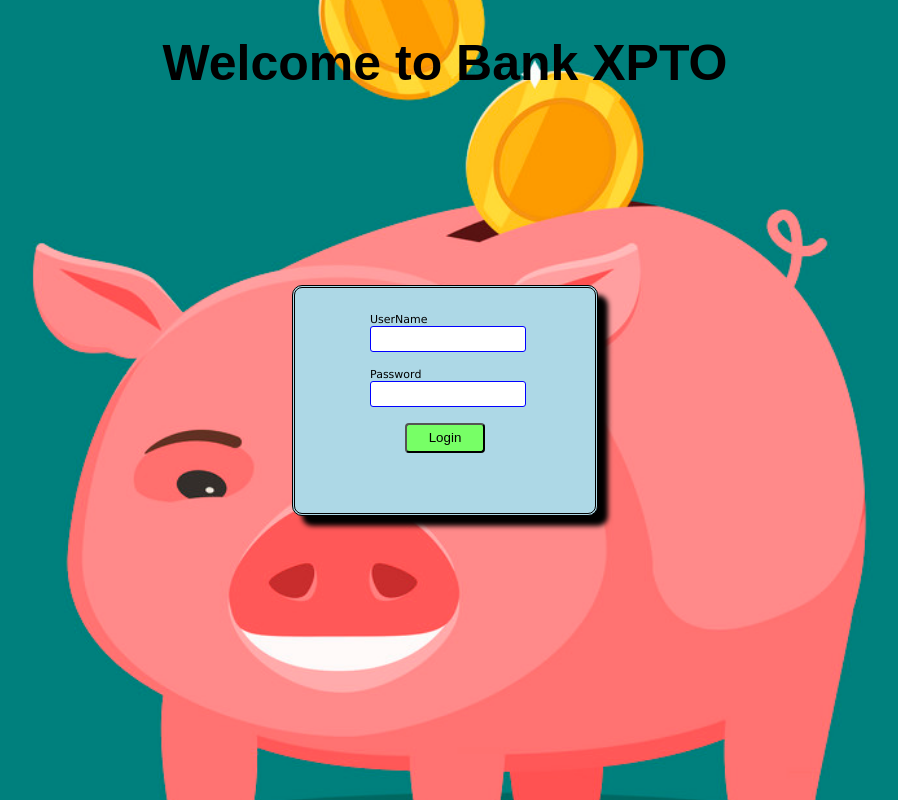
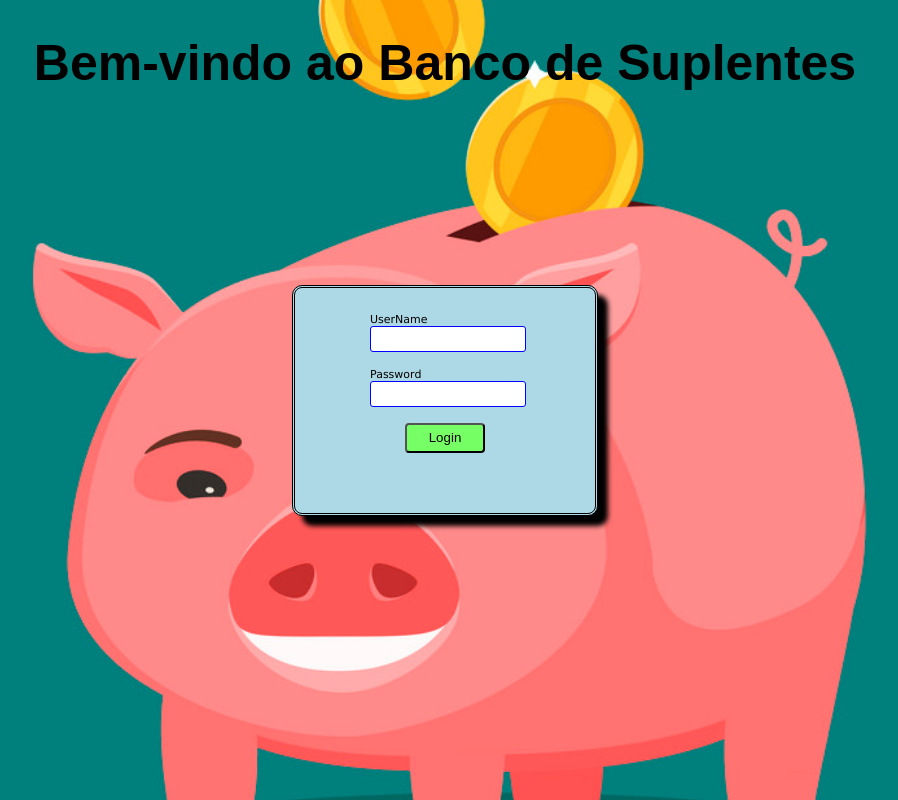
Before and after one commit to guilhermejmlopes/insecure_bank_node, a website: page public/index.html in a window 1280 px wide. Shown: the whole page, without its empty margins (195-1093 px from the left). Drawn offline with Linux system fonts and the light colour scheme.

Commit message:
Update index.html

```diff
--- a/public/index.html
+++ b/public/index.html
@@ -28,7 +28,7 @@ $(document).ready(function() {
 
 </script>
 
-<h1>Welcome to Bank XPTO</h1>
+<h1>Bem-vindo ao Banco de Suplentes</h1>
 
 
 <div id="auth" class="auth_div">
```
